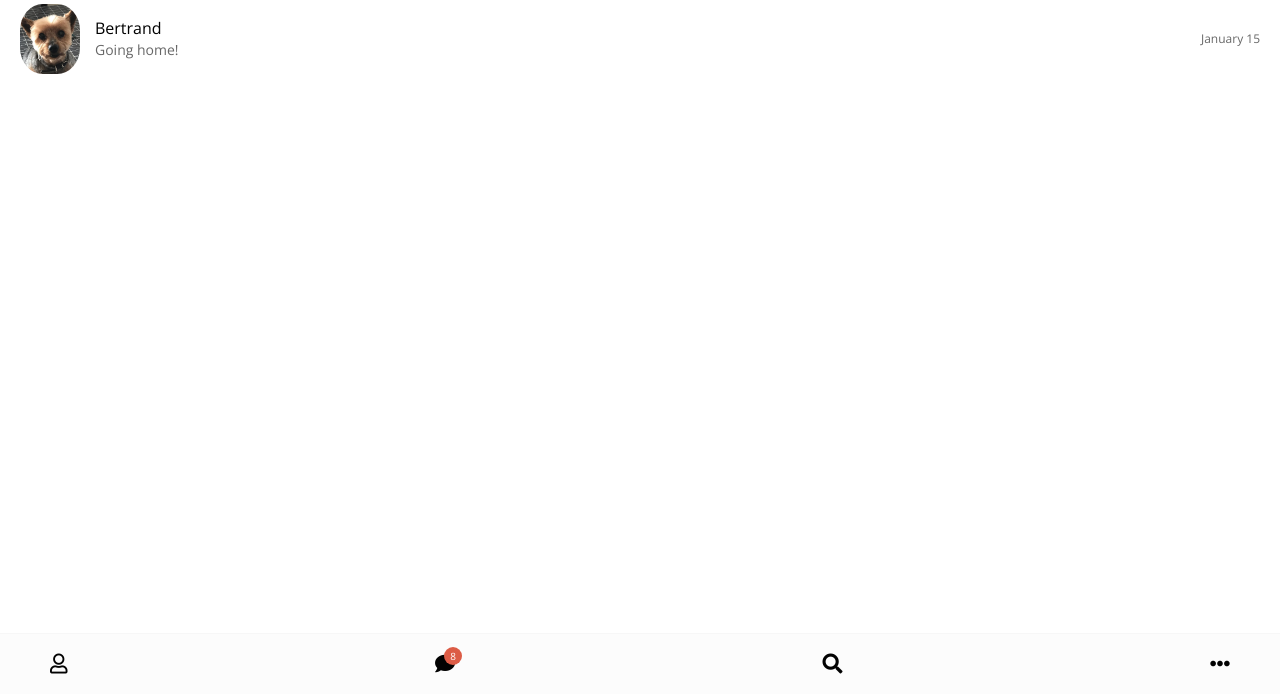
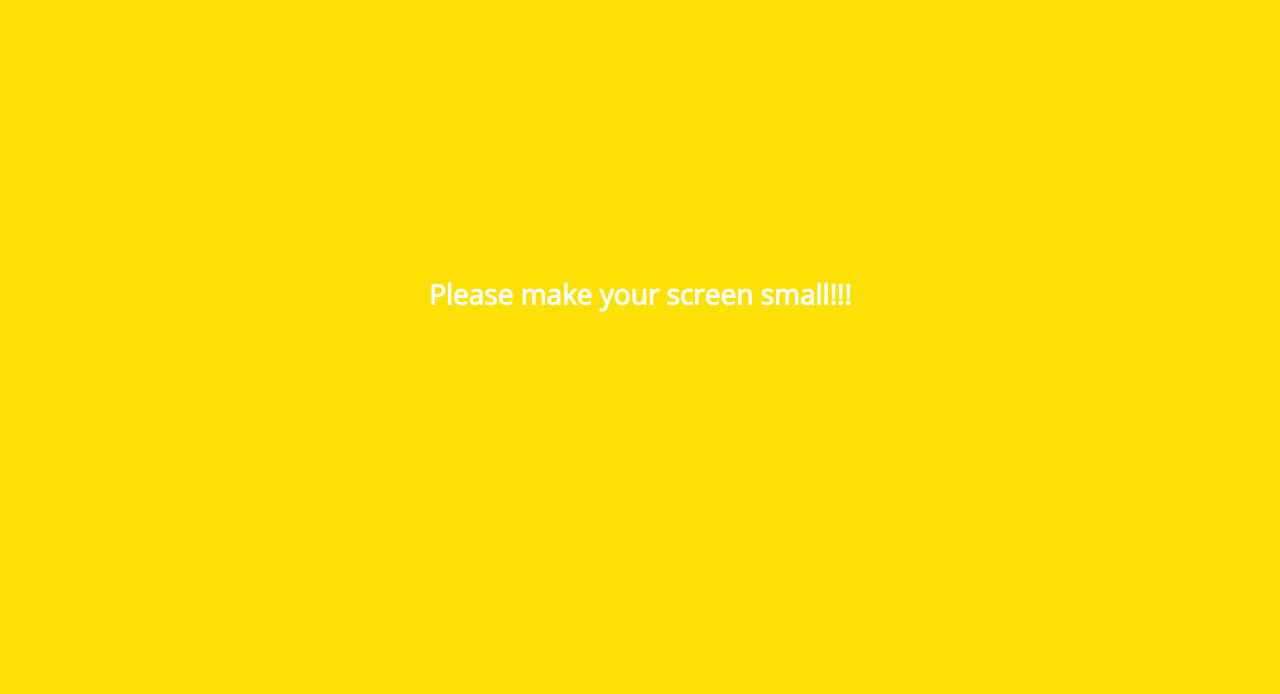
Before and after one commit to HUIWON-RHO/-HTML-CSS-kakao-clone-2.0, a plain HTML site: page index.html in a window 1280 px wide. Shown: the part 106-800 px from the top of the page. Drawn offline with nearby package versions, Linux system fonts and the light colour scheme.

```diff
--- a/css/chat.css
+++ b/css/chat.css
@@ -1,5 +1,6 @@
 .header-wrapper {
   position: fixed;
+  z-index: 2;
   top: 0px;
   width: 100%;
   padding: 5px 0px;
@@ -131,10 +132,22 @@
 .sent-message {
   align-self: flex-end;
 }
+@keyframes spin {
+  from {
+    transform: none;
+  }
+  to {
+    transform: rotateY(1turn);
+  }
+}
 .incoming-message img {
   width: 30px;
   border-radius: 15px;
   margin-right: 15px;
+  box-shadow: rgba(50, 50, 93, 0.25) 0px 13px 27px -5px,
+    rgba(0, 0, 0, 0.3) 0px 8px 16px -8px,
+    rgba(0, 0, 0, 0.024) 0px -6px 16px -6px;
+  animation: spin 1s linear infinite;
 }
 .message .message__bubble {
   background-color: white;
--- /dev/null
+++ b/css/mobile.css
@@ -0,0 +1,23 @@
+.bigScreen {
+  position: fixed;
+  width: 100%;
+  height: 100%;
+  top: 0;
+  background-color: #fce006;
+  left: 0;
+  display: flex;
+  justify-content: center;
+  align-items: center;
+  font-weight: 600;
+  color: white;
+  font-size: 28px;
+  text-align: center;
+  line-height: 1.5;
+  padding: 0px 20px;
+  display: none;
+}
+@media screen and (min-width: 550px) {
+  .bigScreen {
+    display: flex;
+  }
+}
--- a/css/nav-bar.css
+++ b/css/nav-bar.css
@@ -31,3 +31,18 @@
   align-items: center;
   border-radius: 50%;
 }
+@keyframes showNavBar {
+  from {
+    transform: translateY(80px);
+  }
+  to {
+    transform: none;
+  }
+}
+.nav {
+  transform: translateY(
+    80px
+  ); /*default status of the nav-bar, hide it from the beginning*/
+  animation: showNavBar 0.5s ease-out forwards;
+  animation-delay: 0.5s;
+}
--- a/css/styles.css
+++ b/css/styles.css
@@ -9,6 +9,7 @@
 @import "more.css";
 @import "settings.css";
 @import "chat.css";
+@import "mobile.css";
 
 * {
   box-sizing: border-box;
@@ -24,3 +25,16 @@
   color: inherit; /*means get the color from the father*/
   text-decoration: none; /*to remove underline for link elements*/
 }
+@keyframes fadeIn {
+  from {
+    opacity: 0;
+    transform: translateY(50px);
+  }
+  to {
+    opacity: 1;
+    transform: none;
+  }
+}
+main {
+  animation: fadeIn 0.5s ease-in-out;
+}
--- a/index.html
+++ b/index.html
@@ -91,5 +91,8 @@
         </li>
       </ul>
     </nav>
+    <div class="bigScreen">
+      <span class="bigScreen__text">Please make your screen small!!!</span>
+    </div>
   </body>
 </html>
```
Also changed, not shown: chat.html (+3 -0 lines), find.html (+3 -0 lines), friends.html (+3 -0 lines), more.html (+3 -0 lines), settings.html (+3 -0 lines).
